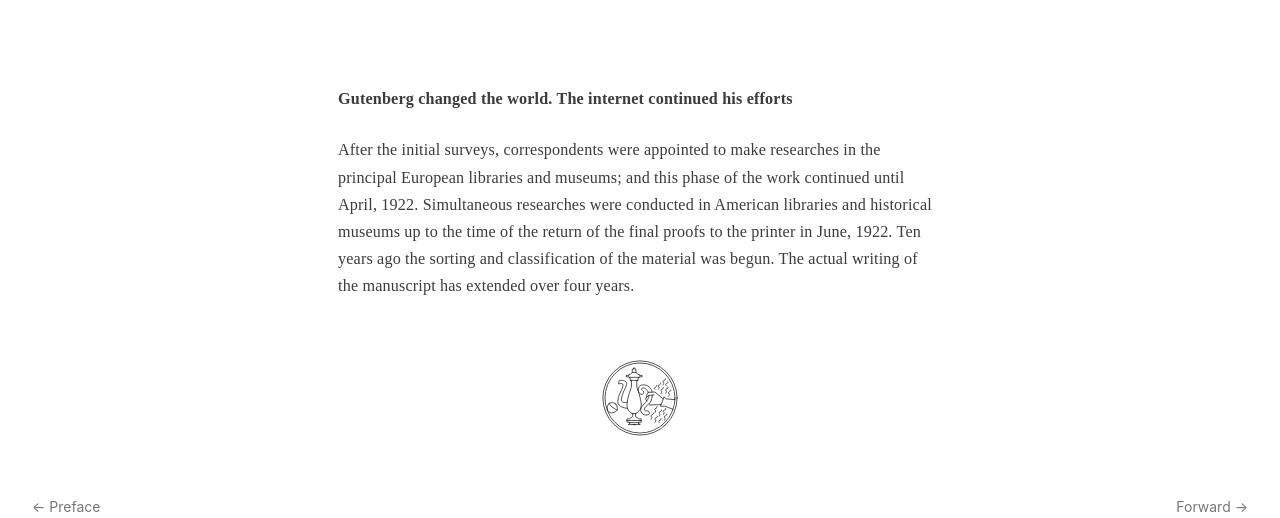
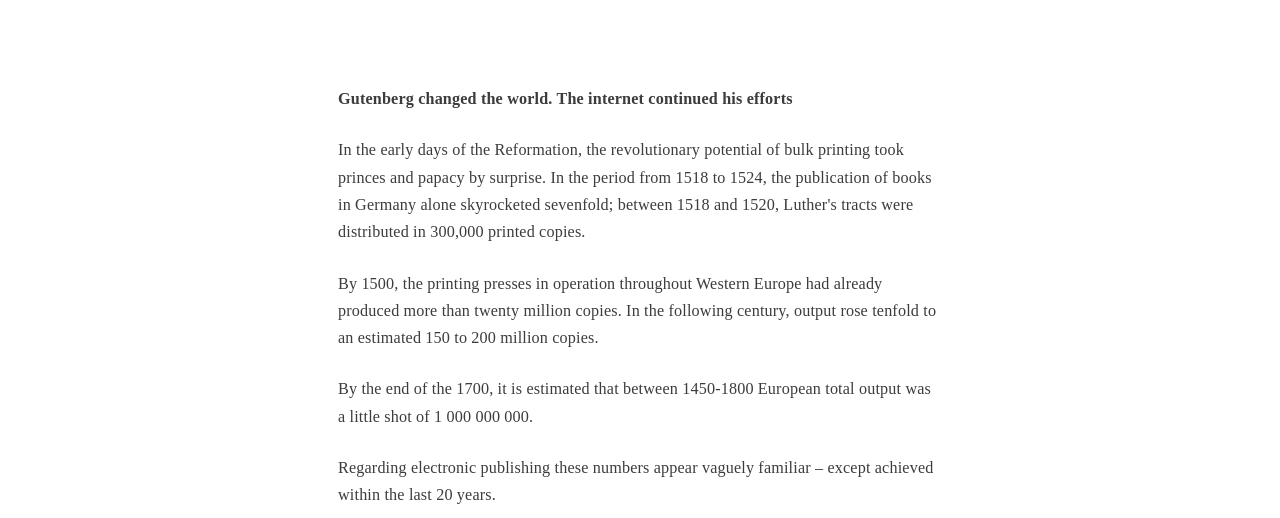
Before and after one commit to rodallanmac/gatsby-blog-rod, a Gatsby site: page /introduction/ in a window 1280 px wide. Shown: the part 506-1024 px from the top of the page. Built offline with nearby package versions, Linux system fonts and the light colour scheme; Gatsby itself is replaced by a stand-in of ours.

Commit message:
Update introduction.md

```diff
--- a/content/blog/introduction.md
+++ b/content/blog/introduction.md
@@ -8,8 +8,10 @@ order: '1'
 
 **Gutenberg changed the world. The internet continued his efforts**
 
-After the initial surveys, correspondents were appointed to make researches in the principal European libraries and museums;
-and this phase of the work continued until April, 1922. Simultaneous researches were conducted in American
-libraries and historical museums up to the time of the return of the final proofs to the printer in June, 1922.
-Ten years ago the sorting and classification of the material was begun. The actual writing of the
-manuscript has extended over four years.
+In the early days of the Reformation, the revolutionary potential of bulk printing took princes and papacy by surprise. In the period from 1518 to 1524, the publication of books in Germany alone skyrocketed sevenfold; between 1518 and 1520, Luther's tracts were distributed in 300,000 printed copies.
+
+By 1500, the printing presses in operation throughout Western Europe had already produced more than twenty million copies. In the following century, output rose tenfold to an estimated 150 to 200 million copies.
+
+By the end of the 1700, it is estimated that between 1450-1800 European total output was a little shot of 1 000 000 000.
+
+Regarding electronic publishing these numbers appear vaguely familiar – except achieved within the last 20 years.
```
